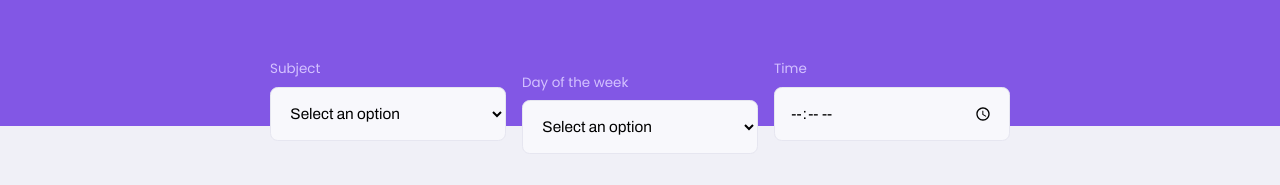
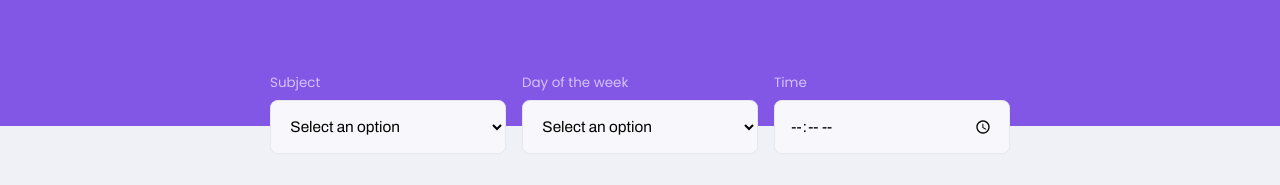
Before and after one commit to leost3/Proffy, a React (Create React App) app: page /study in a window 1280 px wide. Shown: the part 214-399 px from the top of the page. Built offline with nearby package versions, Linux system fonts and the light colour scheme; grey boxes are pictures that could not be loaded.

Commit message:
chore: remove margintop from selects blocks

```diff
--- a/src/pages/teacher-list/styles.css
+++ b/src/pages/teacher-list/styles.css
@@ -29,7 +29,8 @@
       bottom: -28px;
   }
 
-  #search-teachers .input-block + .input-block{
+  #search-teachers .input-block + .input-block,
+    #search-teachers .select-block + .select-block{
       margin-top: 0;
   }
 
```
